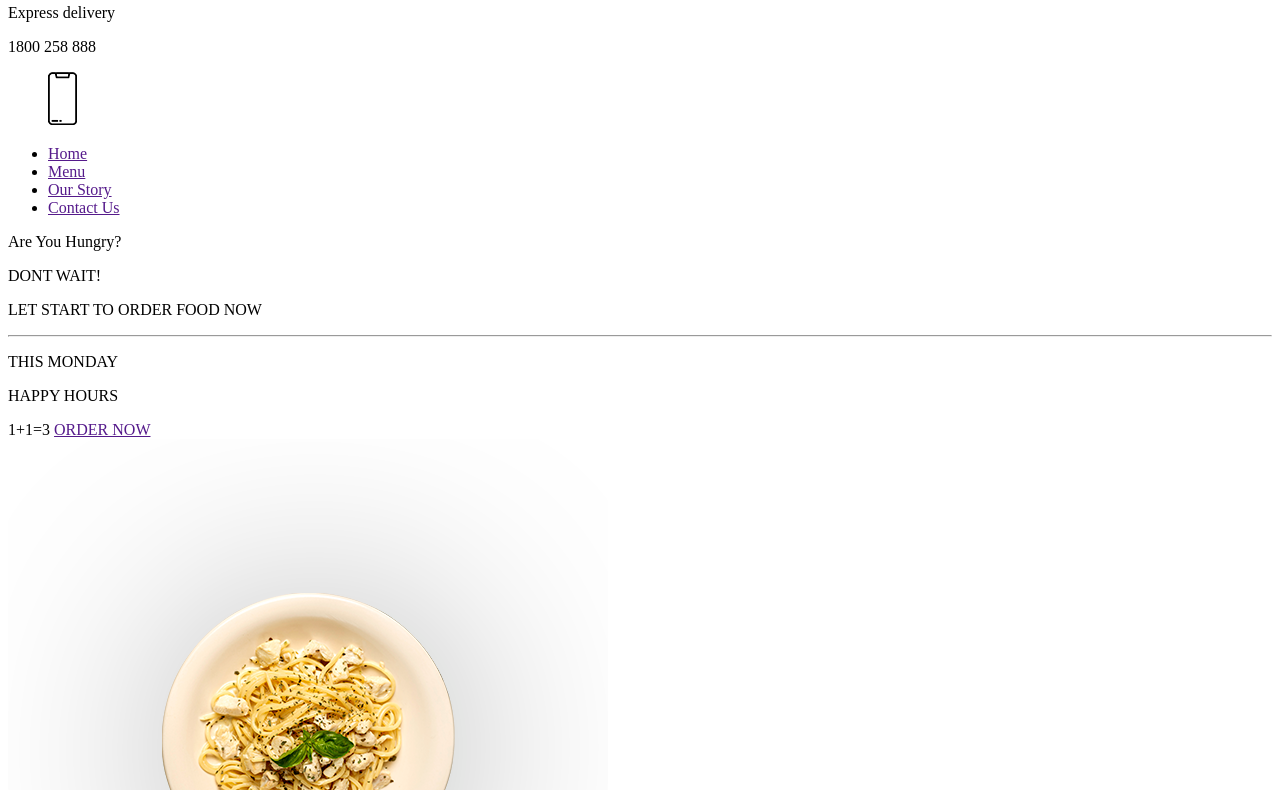
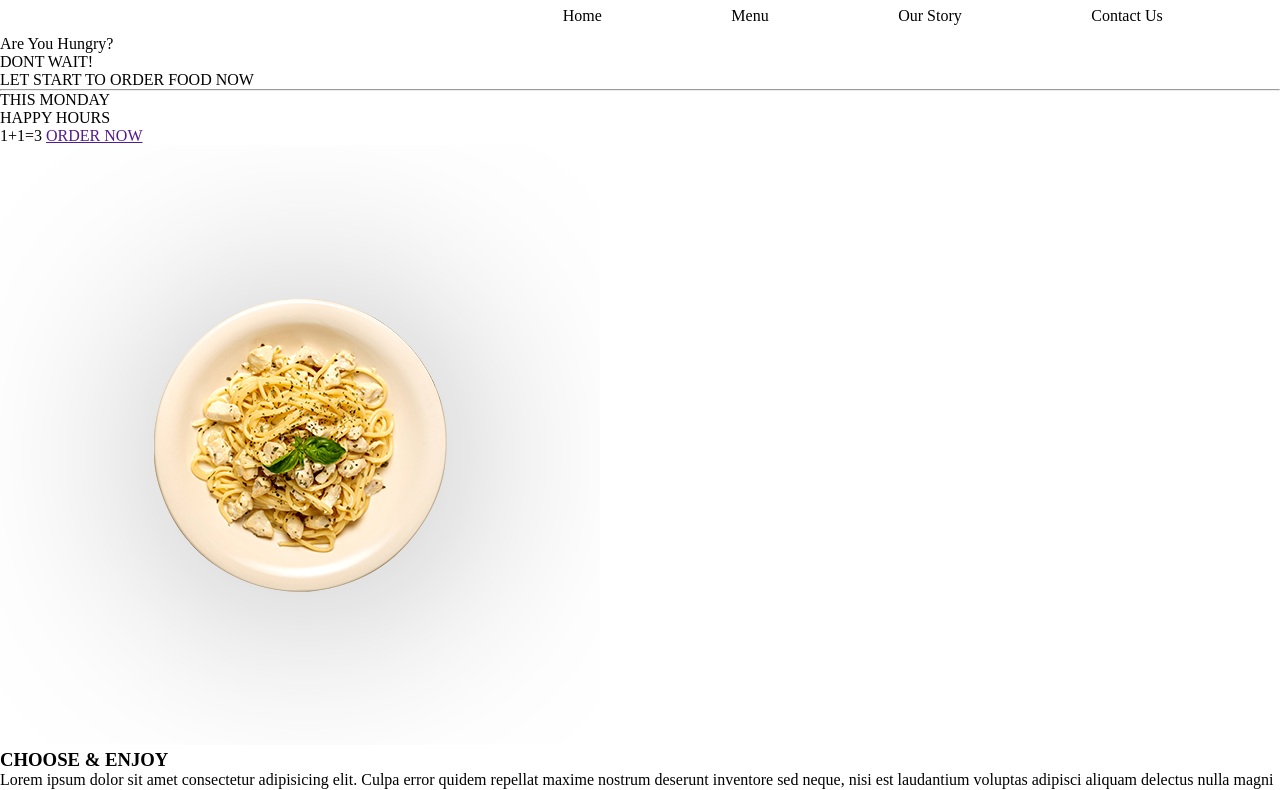
Before and after one commit to JhonPintoADSO/Landing-Restaurante.github.io, a plain HTML site: page index.html in a window 1280 px wide. Shown: the part 95-885 px from the top of the page. Drawn offline with Linux system fonts and the light colour scheme; a web font is replaced by a local one.

Commit message:
Se realizo el menu

```diff
--- /dev/null
+++ b/components/assets/menu.css
@@ -0,0 +1,56 @@
+@import url(/components/assets/root.css);
+
+.menu{
+    width: 100%;
+    /* background-color: var(--bg--inicio); */
+    display: flex;
+    justify-content: space-around;
+}
+.menu--navbar{
+    width: 50%;
+    display: flex;
+    align-items: end;
+    flex-direction: column;
+    gap: 20px;
+}
+.menu--telefono{
+    width: 30%;
+    display: grid;
+    grid-template-columns: 1fr 3em;
+    grid-template-rows: 1fr;
+    justify-content: center;
+    align-items: center;
+}
+.telefono--text{
+    grid-column: 1;
+    font-size: var(--fuente--monserrate);
+    font-size: 1.3em;
+}
+.imagen--telefono{
+    grid-row: 1;
+    grid-column: 2;
+    width: 2em;
+    height: 3em;
+    display: flex;
+}
+.img--telefono{
+    width: 100%;
+    height: 100%;
+}
+.menu--lista{
+    width: 100%;
+    display: flex;
+    justify-content: space-between;
+    list-style: none;
+}
+.menu--items{
+    padding: 10px;
+}
+.menu--enlaces{
+    width: 100%;
+    height: 100%;
+    padding: 10px;
+    color: var(--color--text);
+    text-decoration: none;
+    font-size: var(--fuente--monserrate);
+}
--- /dev/null
+++ b/components/assets/root.css
@@ -0,0 +1,20 @@
+@import url('https://fonts.googleapis.com/css2?family=Dancing+Script:wght@400..700&family=Montserrat:ital,wght@0,100..900;1,100..900&family=Protest+Revolution&display=swap');
+
+:root{
+    --fuente--monserrate: font-family: "Montserrat", sans-serif;
+    --fuente--embed:  font-family: "Protest Revolution", sans-serif;
+    --fuente--protest: font-family: "Protest Revolution", sans-serif;
+    --bg--inicio: #FEE100;
+    --bg--inicio--dos: #E7E6A6;
+    --color--text: black;
+}
+
+*{
+    padding: 0;
+    margin: 0;
+    box-sizing: border-box;
+}
+
+html{
+    scroll-behavior: smooth;
+}
--- a/index.html
+++ b/index.html
@@ -5,6 +5,7 @@
     <meta name="viewport" content="width=device-width, initial-scale=1.0">
     <title>Landing page</title>
     <link rel="stylesheet" href="https://cdnjs.cloudflare.com/ajax/libs/font-awesome/6.5.1/css/all.min.css">
+    <link rel="stylesheet" href="/components/assets/menu.css">
 </head>
 <body>
 
@@ -26,10 +27,10 @@
                 </figure>
             </div>
             <ul class="menu--lista">
-                <li class="menu--items"><a href="" class="menu--enlaces">Home</a></li>
-                <li class="menu--items"><a href="" class="menu--enlaces">Menu</a></li>
-                <li class="menu--items"><a href="" class="menu--enlaces">Our Story</a></li>
-                <li class="menu--items"><a href="" class="menu--enlaces">Contact Us</a></li>
+                <li class="menu--items"><a href="#inicio" class="menu--enlaces" >Home</a></li>
+                <li class="menu--items"><a href="#menus" class="menu--enlaces">Menu</a></li>
+                <li class="menu--items"><a href="#discovery" class="menu--enlaces">Our Story</a></li>
+                <li class="menu--items"><a href="#contacto" class="menu--enlaces">Contact Us</a></li>
             </ul>
         </nav>
     </header>
@@ -59,7 +60,7 @@
         <!-- Finaliza la seccion de la landing page -->
 
         <!-- Seccion de menus de la landign page -->
-        <section class="container--menus" id="menu">
+        <section class="container--menus" id="menus">
             <article class="card--header--text">
                 <h3 class="title">
                     CHOOSE & ENJOY
```
